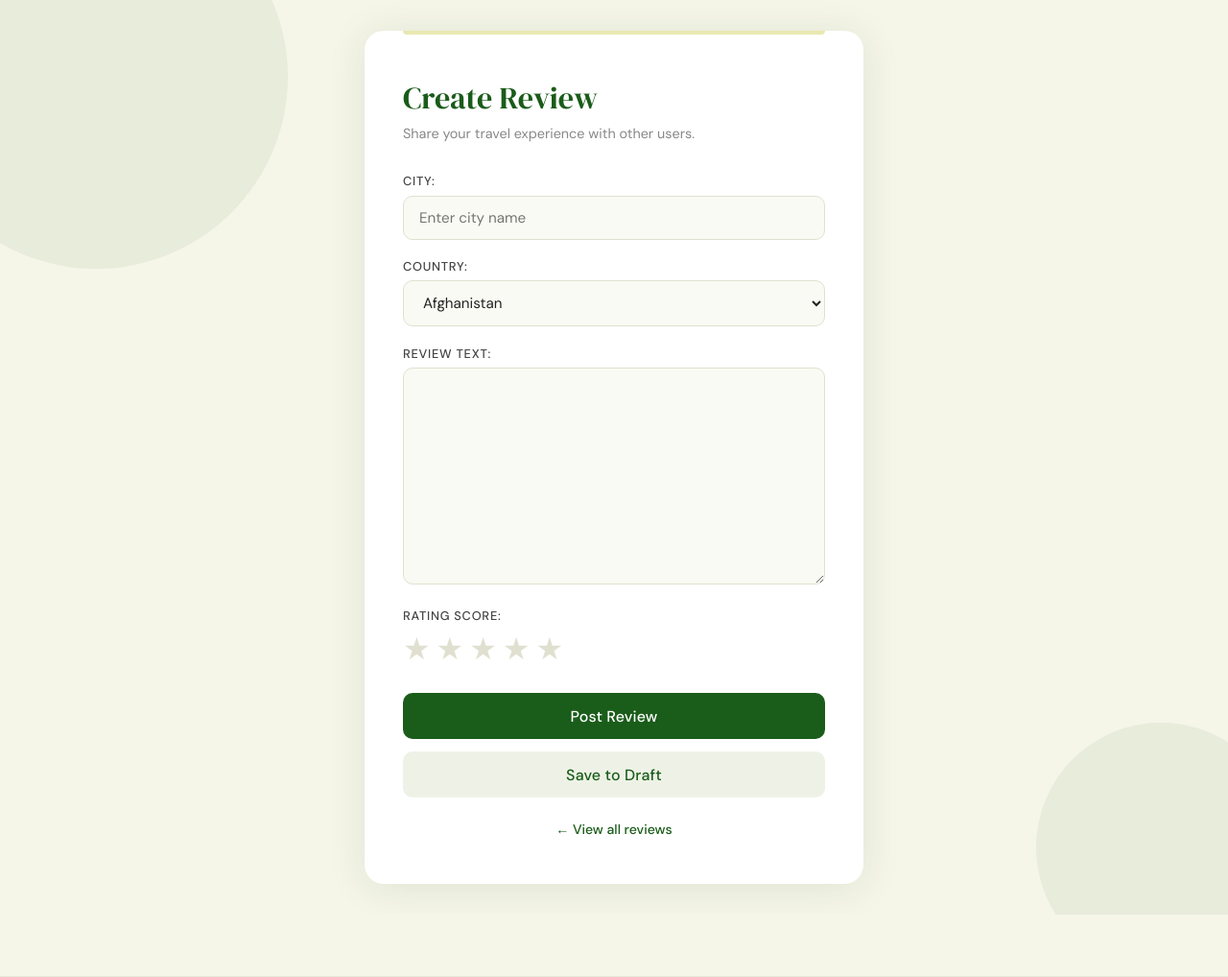
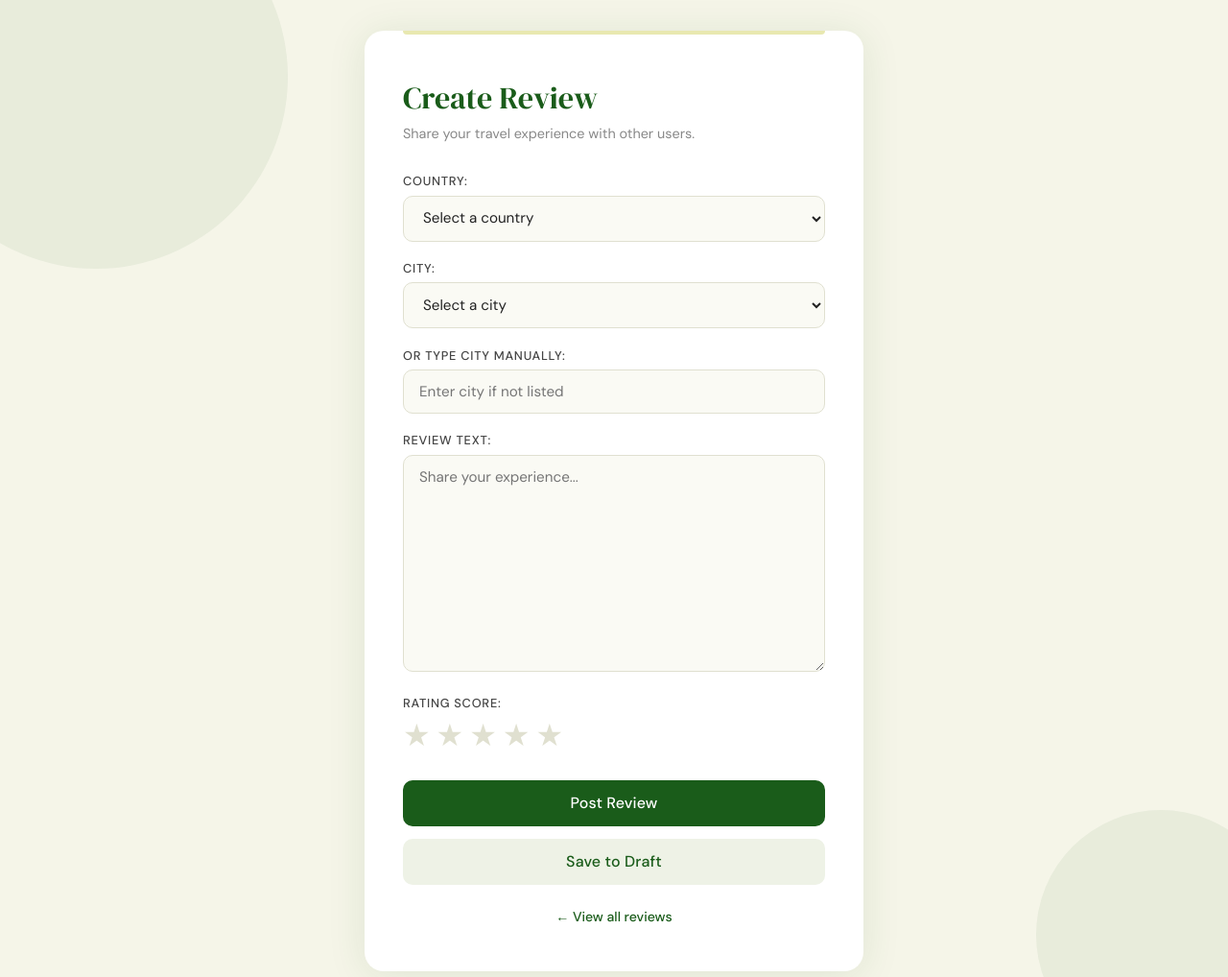
Before and after one commit to Yara4a/CityRate, a Django app: page /cityrate/create/ in a window 1280 px wide. Shown: the part 65-1083 px from the top of the page at 96% size. Run offline with Django 5.2, Linux system fonts and the light colour scheme; the visitor is signed in with stand-in values (Sample User, id 1).

Commit message:
select city

```diff
--- a/city/forms.py
+++ b/city/forms.py
@@ -1,8 +1,34 @@
 from django import forms
-from .models import Post
 from django.contrib.auth.models import User
 from django.contrib.auth.forms import UserCreationForm
 import pycountry
+
+from .models import Post, City
+
+
+COUNTRY_NAME_MAP = {
+    "Taiwan, Province of China": "Taiwan",
+    "Korea, Republic of": "South Korea",
+    "Korea, Democratic People's Republic of": "North Korea",
+    "Viet Nam": "Vietnam",
+    "Russian Federation": "Russia",
+    "Iran, Islamic Republic of": "Iran",
+    "Syrian Arab Republic": "Syria",
+    "Moldova, Republic of": "Moldova",
+    "Venezuela, Bolivarian Republic of": "Venezuela",
+    "Tanzania, United Republic of": "Tanzania",
+    "Bolivia, Plurinational State of": "Bolivia",
+    "Palestine, State of": "Palestine",
+    "Brunei Darussalam": "Brunei",
+    "Lao People's Democratic Republic": "Laos",
+    "Myanmar": "Myanmar",
+    "Czechia": "Czech Republic",
+    "North Macedonia": "Macedonia",
+}
+
+
+def normalize_country_name(country_name):
+    return COUNTRY_NAME_MAP.get(country_name, country_name)
 
 
 COUNTRY_CHOICES = sorted(
@@ -20,15 +46,23 @@ class PostForm(forms.ModelForm):
         (5, "5 Stars"),
     ]
 
-    city_name = forms.CharField(
-        max_length=120,
-        label="City",
-        widget=forms.TextInput(attrs={"placeholder": "Enter city name"})
+    country = forms.ChoiceField(
+        choices=[("", "Select a country")] + COUNTRY_CHOICES,
+        label="Country"
     )
 
-    country = forms.ChoiceField(
-        choices=COUNTRY_CHOICES,
-        label="Country"
+    city = forms.ModelChoiceField(
+        queryset=City.objects.none(),
+        required=False,
+        empty_label="Select a city",
+        label="City"
+    )
+
+    city_name = forms.CharField(
+        required=False,
+        max_length=120,
+        label="Or type city manually",
+        widget=forms.TextInput(attrs={"placeholder": "Enter city if not listed"})
     )
 
     rating_score = forms.TypedChoiceField(
@@ -41,7 +75,27 @@ class PostForm(forms.ModelForm):
 
     class Meta:
         model = Post
-        fields = ["city_name", "country", "review_text", "rating_score"]
+        fields = ["country", "city", "city_name", "review_text", "rating_score"]
+        widgets = {
+            "review_text": forms.Textarea(attrs={"placeholder": "Share your experience..."})
+        }
+
+    def __init__(self, *args, **kwargs):
+        selected_country = kwargs.pop("selected_country", None)
+        super().__init__(*args, **kwargs)
+
+        country = selected_country or self.data.get("country")
+
+        if not country and self.initial.get("country"):
+            country = self.initial.get("country")
+
+        if country:
+            normalized_country = normalize_country_name(country)
+            self.fields["city"].queryset = City.objects.filter(
+                country__iexact=normalized_country
+            ).order_by("city_name")
+        else:
+            self.fields["city"].queryset = City.objects.none()
 
     def clean_rating_score(self):
         rating = self.cleaned_data.get("rating_score")
@@ -53,6 +107,16 @@ class PostForm(forms.ModelForm):
             raise forms.ValidationError("Rating must be between 1 and 5.")
 
         return rating
+
+    def clean(self):
+        cleaned_data = super().clean()
+        city = cleaned_data.get("city")
+        city_name = (cleaned_data.get("city_name") or "").strip()
+
+        if not city and not city_name:
+            raise forms.ValidationError("Please select a city or type one manually.")
+
+        return cleaned_data
 
 
 class CustomUserCreationForm(UserCreationForm):
--- a/city/templates/city/create_post.html
+++ b/city/templates/city/create_post.html
@@ -6,7 +6,6 @@
 {% endblock %}
 
 {% block content %}
-
 
 <section class="form-page">
     <div class="form-card">
@@ -30,23 +29,37 @@
             <p class="draft-note">Draft saved.</p>
         {% endif %}
 
+        {% if form.non_field_errors %}
+            <div class="form-error">
+                {{ form.non_field_errors.0 }}
+            </div>
+        {% endif %}
+
         <form method="post" class="styled-form" id="createReviewForm">
             {% csrf_token %}
             <input type="hidden" name="draft_id" id="draft_id" value="{{ draft_id }}">
-
-            <p>
-                <label for="{{ form.city_name.id_for_label }}">City:</label>
-                {{ form.city_name }}
-                {% if form.city_name.errors %}
-                    <span class="form-error">{{ form.city_name.errors.0 }}</span>
-                {% endif %}
-            </p>
 
             <p>
                 <label for="{{ form.country.id_for_label }}">Country:</label>
                 {{ form.country }}
                 {% if form.country.errors %}
                     <span class="form-error">{{ form.country.errors.0 }}</span>
+                {% endif %}
+            </p>
+
+            <p>
+                <label for="{{ form.city.id_for_label }}">City:</label>
+                {{ form.city }}
+                {% if form.city.errors %}
+                    <span class="form-error">{{ form.city.errors.0 }}</span>
+                {% endif %}
+            </p>
+
+            <p>
+                <label for="{{ form.city_name.id_for_label }}">Or type city manually:</label>
+                {{ form.city_name }}
+                {% if form.city_name.errors %}
+                    <span class="form-error">{{ form.city_name.errors.0 }}</span>
                 {% endif %}
             </p>
 
@@ -97,4 +110,37 @@
     </div>
 </section>
 
+<script>
+document.addEventListener("DOMContentLoaded", function () {
+    const countrySelect = document.getElementById("id_country");
+    const citySelect = document.getElementById("id_city");
+
+    if (!countrySelect || !citySelect) return;
+
+    countrySelect.addEventListener("change", function () {
+        const country = this.value;
+
+        citySelect.innerHTML = '<option value="">Select a city</option>';
+
+        if (!country) {
+            return;
+        }
+
+        fetch("{% url 'load_cities' %}?country=" + encodeURIComponent(country))
+            .then(response => response.json())
+            .then(data => {
+                data.forEach(city => {
+                    const option = document.createElement("option");
+                    option.value = city.id;
+                    option.textContent = city.name;
+                    citySelect.appendChild(option);
+                });
+            })
+            .catch(error => {
+                console.error("Error loading cities:", error);
+            });
+    });
+});
+</script>
+
 {% endblock %}
--- a/city/urls.py
+++ b/city/urls.py
@@ -4,6 +4,7 @@ from . import views
 urlpatterns = [
     path("create/", views.create_post, name="create_post"),
     path("create/autosave/", views.autosave_draft, name="autosave_draft"),
+    path("ajax/load-cities/", views.load_cities, name="load_cities"),
     path("reviews/", views.review_list, name="review_list"),
     path("account/", views.account_page, name="account_page"),
     path("homepage/", views.home, name="home"),
@@ -13,6 +14,6 @@ urlpatterns = [
     path("login/", views.login_view, name="login"),
     path("signup/", views.signup_view, name="signup"),
     path("logout/", views.logout_view, name="logout"),
-    path('about/', views.about_page, name='about_page'),
-    path('privacy/', views.privacy_page, name='privacy_page'),
+    path("about/", views.about_page, name="about_page"),
+    path("privacy/", views.privacy_page, name="privacy_page"),
 ]
--- a/city/views.py
+++ b/city/views.py
@@ -5,7 +5,7 @@ from django.contrib.auth.forms import AuthenticationForm
 from django.http import JsonResponse
 from django.views.decorators.http import require_POST
 
-from .forms import PostForm, CustomUserCreationForm
+from .forms import PostForm, CustomUserCreationForm, normalize_country_name
 from .models import Post, City
 
 
@@ -14,18 +14,32 @@ def home(request):
 
 
 def get_or_create_city(city_name, country):
+    normalized_country = normalize_country_name(country)
+
     city = City.objects.filter(
         city_name__iexact=city_name.strip(),
-        country__iexact=country.strip()
+        country__iexact=normalized_country.strip()
     ).first()
 
     if not city:
         city = City.objects.create(
             city_name=city_name.strip(),
-            country=country.strip()
+            country=normalized_country.strip()
         )
 
     return city
+
+
+def load_cities(request):
+    country = (request.GET.get("country") or "").strip()
+    normalized_country = normalize_country_name(country)
+
+    cities = City.objects.filter(
+        country__iexact=normalized_country
+    ).order_by("city_name")
+
+    data = [{"id": city.id, "name": city.city_name} for city in cities]
+    return JsonResponse(data, safe=False)
 
 
 @login_required(login_url="login")
@@ -46,16 +60,21 @@ def create_post(request):
         form = PostForm(request.POST)
 
         if form.is_valid():
-            city_name = form.cleaned_data["city_name"].strip()
             country = form.cleaned_data["country"].strip()
+            selected_city = form.cleaned_data.get("city")
+            typed_city_name = (form.cleaned_data.get("city_name") or "").strip()
+
+            if selected_city:
+                city = selected_city
+            else:
+                city = get_or_create_city(typed_city_name, country)
+
             review_text = form.cleaned_data["review_text"]
             rating_score = form.cleaned_data["rating_score"]
 
             action = request.POST.get("action")
             if not action:
                 action = "draft" if is_draft_mode else "post"
-
-            city = get_or_create_city(city_name, country)
 
             post = existing_draft if existing_draft else Post(user=request.user)
             post.city = city
@@ -71,12 +90,16 @@ def create_post(request):
 
     else:
         if existing_draft:
-            form = PostForm(initial={
-                "city_name": existing_draft.city.city_name,
-                "country": existing_draft.city.country,
-                "review_text": existing_draft.review_text,
-                "rating_score": existing_draft.rating_score,
-            })
+            form = PostForm(
+                initial={
+                    "country": existing_draft.city.country,
+                    "city": existing_draft.city,
+                    "city_name": existing_draft.city.city_name,
+                    "review_text": existing_draft.review_text,
+                    "rating_score": existing_draft.rating_score,
+                },
+                selected_country=existing_draft.city.country,
+            )
         else:
             form = PostForm()
 
@@ -95,20 +118,29 @@ def create_post(request):
 @require_POST
 @login_required(login_url="login")
 def autosave_draft(request):
-    city_name = (request.POST.get("city_name") or "").strip()
+    city_id = request.POST.get("city")
+    typed_city_name = (request.POST.get("city_name") or "").strip()
     country = (request.POST.get("country") or "").strip()
     review_text = (request.POST.get("review_text") or "").strip()
     rating_raw = request.POST.get("rating_score")
     draft_id = request.POST.get("draft_id")
 
-    if not city_name and not review_text and not rating_raw:
+    if not city_id and not typed_city_name and not review_text and not rating_raw and not country:
         return JsonResponse({"saved": False, "draft_id": draft_id or ""})
 
-    if not city_name:
-        city_name = "Untitled City"
+    city = None
+    if city_id:
+        city = City.objects.filter(id=city_id).first()
 
-    if not country:
-        country = "United Kingdom"
+    if not city and typed_city_name and country:
+        city = get_or_create_city(typed_city_name, country)
+
+    if not city:
+        return JsonResponse({
+            "saved": False,
+            "draft_id": draft_id or "",
+            "error": "Please select a city or type one manually before saving."
+        })
 
     rating_score = None
     if rating_raw:
@@ -116,8 +148,6 @@ def autosave_draft(request):
             rating_score = int(rating_raw)
         except ValueError:
             rating_score = None
-
-    city = get_or_create_city(city_name, country)
 
     draft = None
     if draft_id:
@@ -214,12 +244,15 @@ def edit_post(request, post_id):
         form = PostForm(request.POST)
 
         if form.is_valid():
-            city_name = form.cleaned_data["city_name"].strip()
             country = form.cleaned_data["country"].strip()
+            selected_city = form.cleaned_data.get("city")
+            typed_city_name = (form.cleaned_data.get("city_name") or "").strip()
 
-            city = get_or_create_city(city_name, country)
+            if selected_city:
+                post.city = selected_city
+            else:
+                post.city = get_or_create_city(typed_city_name, country)
 
-            post.city = city
             post.review_text = form.cleaned_data["review_text"]
             post.rating_score = form.cleaned_data["rating_score"]
 
@@ -240,12 +273,17 @@ def edit_post(request, post_id):
                 return redirect(f"{redirect('account_page').url}?tab=draft")
             return redirect("account_page")
     else:
-        form = PostForm(initial={
-            "city_name": post.city.city_name,
-            "country": post.city.country,
-            "review_text": post.review_text,
-            "rating_score": post.rating_score,
-        })
+        display_country = post.city.country
+        form = PostForm(
+            initial={
+                "country": display_country,
+                "city": post.city,
+                "city_name": post.city.city_name,
+                "review_text": post.review_text,
+                "rating_score": post.rating_score,
+            },
+            selected_country=display_country,
+        )
 
     return render(
         request,
@@ -315,8 +353,10 @@ def logout_view(request):
         logout(request)
     return redirect("home")
 
+
 def about_page(request):
-    return render(request, 'city/about.html')
+    return render(request, "city/about.html")
+
 
 def privacy_page(request):
-    return render(request, 'city/privacy.html')
+    return render(request, "city/privacy.html")
--- a/cityRate/urls.py
+++ b/cityRate/urls.py
@@ -1,20 +1,3 @@
-"""
-URL configuration for cityRate project.
-
-The `urlpatterns` list routes URLs to views. For more information please see:
-    https://docs.djangoproject.com/en/6.0/topics/http/urls/
-Examples:
-Function views
-    1. Add an import:  from my_app import views
-    2. Add a URL to urlpatterns:  path('', views.home, name='home')
-Class-based views
-    1. Add an import:  from other_app.views import Home
-    2. Add a URL to urlpatterns:  path('', Home.as_view(), name='home')
-Including another URLconf
-    1. Import the include() function: from django.urls import include, path
-    2. Add a URL to urlpatterns:  path('blog/', include('blog.urls'))
-"""
-
 from django.contrib import admin
 from django.urls import path, include
 
```
Also changed, not shown: city/templates/city/edit_post.html (+57 -10 lines), import_cities.py (added, +57 -0 lines), population_script.py (+80 -194 lines), 1 other file.
